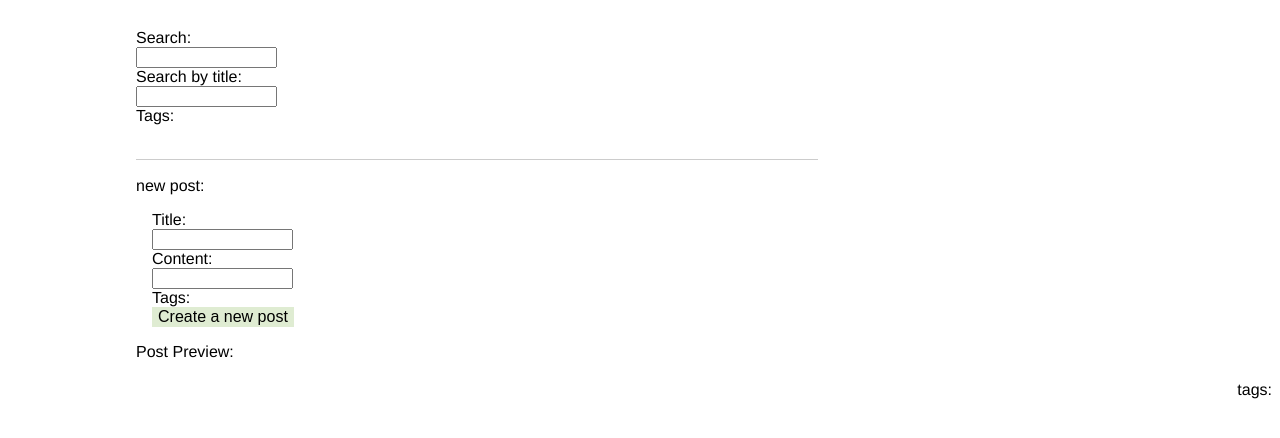
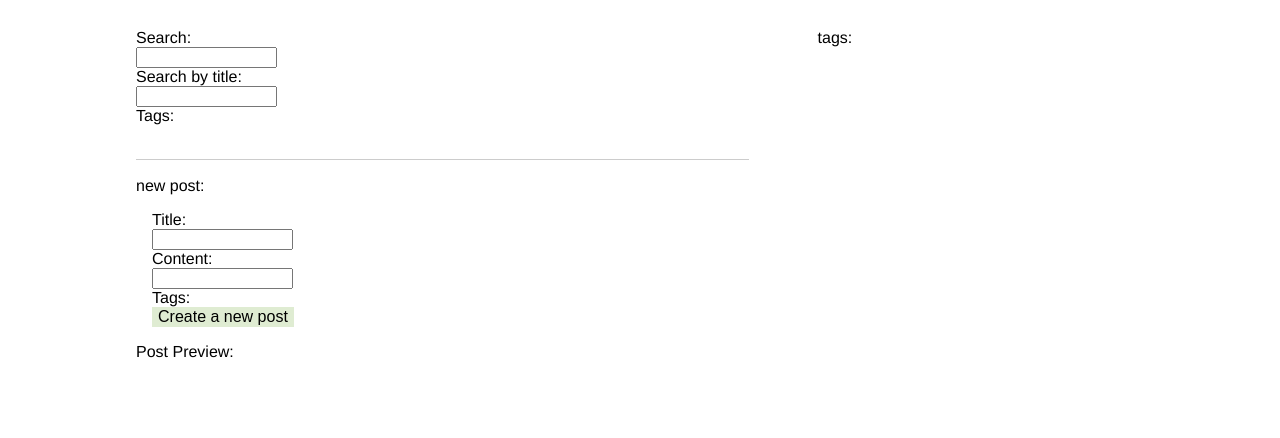
Before and after one commit to skwak/blahg, a website: page index.html in a window 1280 px wide. Shown: the part 130-568 px from the top of the page. Drawn offline with nearby package versions, Linux system fonts and the light colour scheme; no server answers.

Commit message:
styling and reorganizing

```diff
--- a/app/css/style.css
+++ b/app/css/style.css
@@ -37,15 +37,17 @@ hr {
   border-top: 1px solid #ccc;
   margin: 1em 0;
   padding: 0;
-  width: 60%;
+  width: 90%;
 }
 
-.content {
+.main-content {
   float: left;
+  width: 60%;
 }
 
 .sidebar {
   float: right;
+  width: 40%;
 }
 
 button {
--- a/app/views/home.html
+++ b/app/views/home.html
@@ -1,4 +1,5 @@
 <div ng-controller="homeController">
+  <div class="main-content">
 
   Search:<br>
   <input type="text" ng-model="search"/><br>
@@ -67,6 +68,7 @@
 
     <hr>
   </span>
+</div>
 
 <div class="sidebar">
 
```
